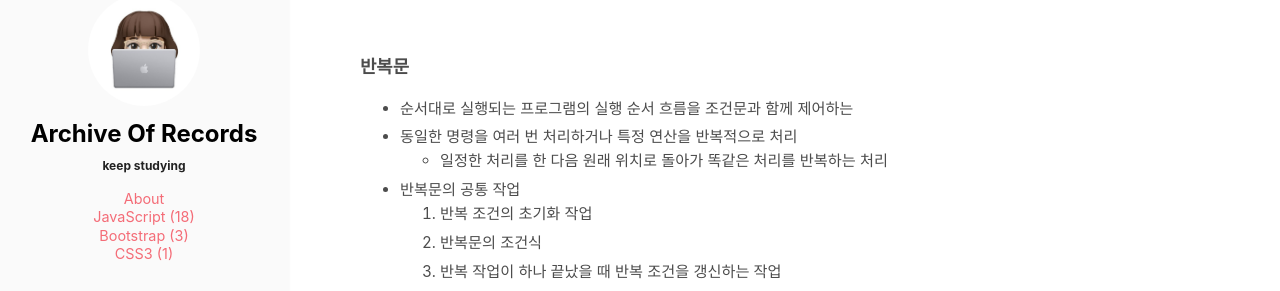
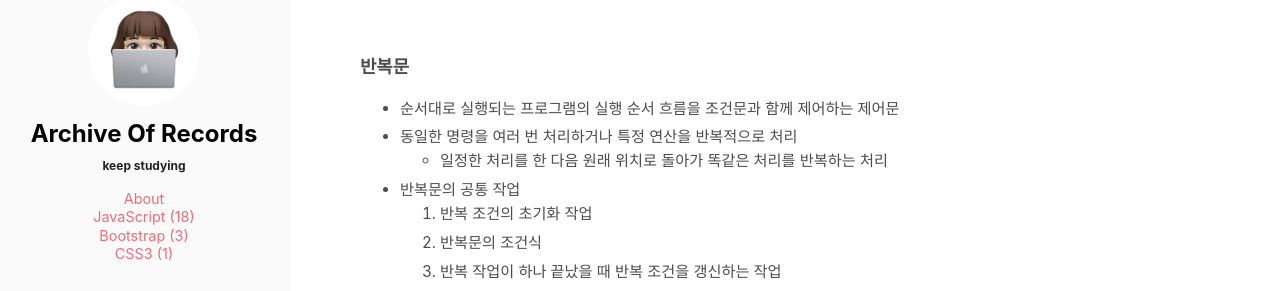
Before and after one commit to absolutelyfullycapable/absolutelyfullycapable.github.io, a Jekyll site: the page built from _posts/2020-10-27-javascript-제어문-반복문.md, in a window 1280 px wide and 900 px high. Shown: the part 186-477 px from the top of the window. Built offline with Jekyll 4.4.1, drawn with Linux system fonts in a browser that asks for light colours.

Commit message:
modify 20-10-27 post

```diff
--- a/_posts/2020-10-27-javascript-제어문-반복문.md
+++ b/_posts/2020-10-27-javascript-제어문-반복문.md
@@ -7,7 +7,7 @@ comments: true
 
 ### **반복문**
 
-- 순서대로 실행되는 프로그램의 실행 순서 흐름을 조건문과 함께 제어하는
+- 순서대로 실행되는 프로그램의 실행 순서 흐름을 조건문과 함께 제어하는 제어문
 - 동일한 명령을 여러 번 처리하거나 특정 연산을 반복적으로 처리
 	- 일정한 처리를 한 다음 원래 위치로 돌아가 똑같은 처리를 반복하는 처리
 - 반복문의 공통 작업
```
